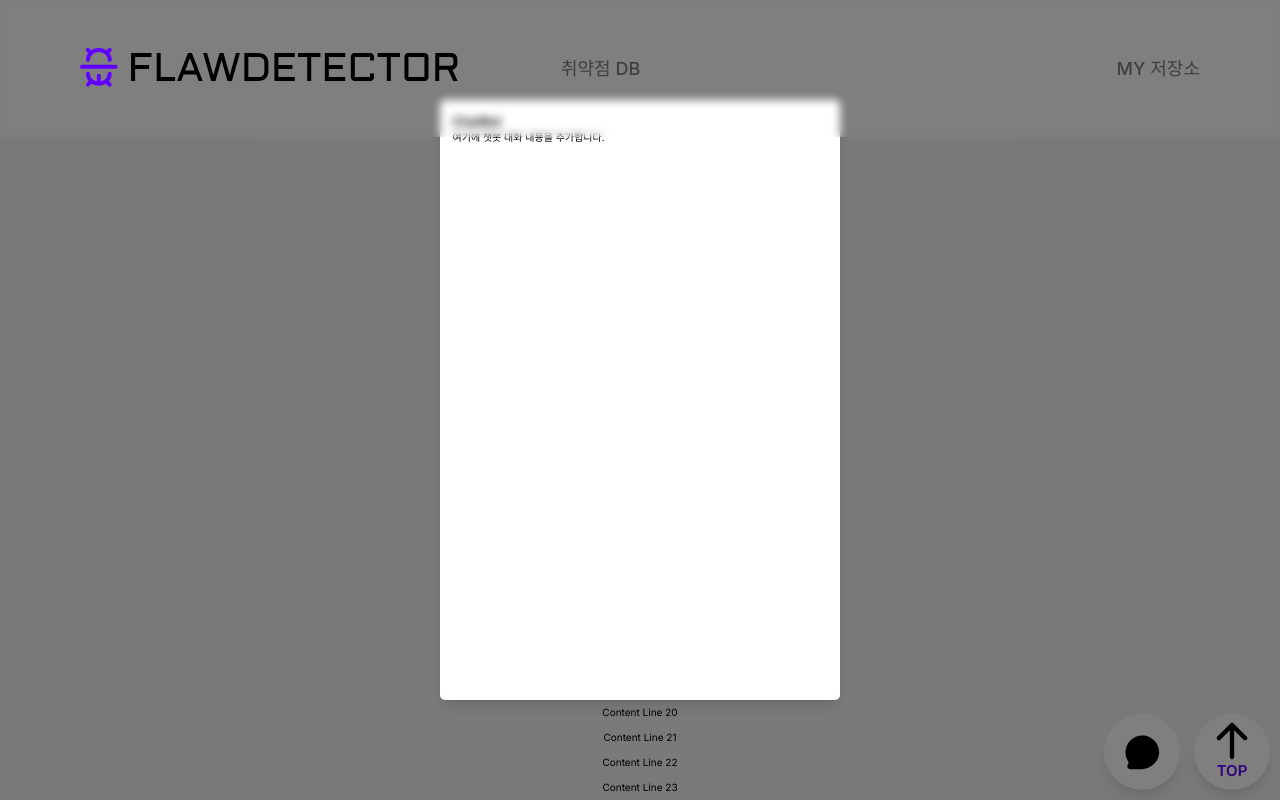
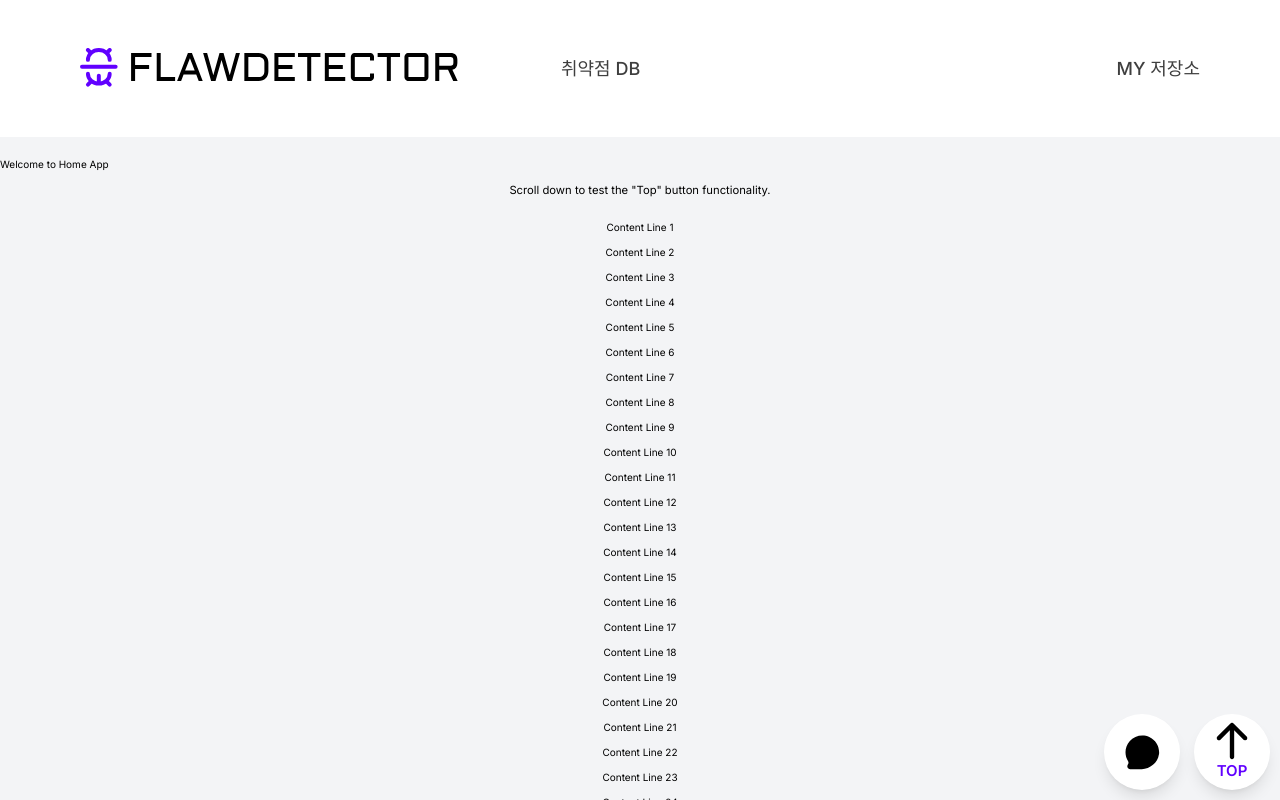
Before and after one commit to sockki/flawDetector, a Next.js app: page /jin in a window 1280 px wide. Both pictures are taken after a click on the button 1142 px from the left and 752 px from the top of the page. Shown: the top 800 px of the page. Built offline with nearby package versions, Linux system fonts and the light colour scheme.

Commit message:
Chore: Floating 컴포넌트 수정

```diff
--- a/src/app/(test)/jin/page.tsx
+++ b/src/app/(test)/jin/page.tsx
@@ -6,7 +6,7 @@ export default function HomeApp() {
   return (
     <div className="relative min-h-screen bg-gray-100">
       <div className="container mx-auto py-8">
-        <h1 className="text-4xl font-bold text-center">Welcome to Home App</h1>
+        <h1 className="text-center·text-4xl·font-bold">Welcome to Home App</h1>
         <p className="mt-4 text-center text-lg">
           Scroll down to test the &quot;Top&quot; button functionality.
         </p>
--- a/src/components/Floating/FloatingButton.tsx
+++ b/src/components/Floating/FloatingButton.tsx
@@ -58,14 +58,14 @@ export function FloatingButton({ type }: FloatingButtonProps) {
             alt={type === 'ask' ? 'Chat Icon' : 'Top Icon'}
             width={icon.width}
             height={icon.height}
-            className="brightness-0 group-hover:invert group-hover:filter group-hover:brightness-0"
+            className="brightness-0 group-hover:`brightness-0·group-hover:invert·group-hover:filter"
           />
           {icon.label && <span className="text-[1.5rem] font-bold">{icon.label}</span>}
         </div>
       </button>
 
       {type === 'ask' && isOpen && (
-        <div className="flex items-center justify-center bg-black bg-opacity-50 fixed inset-0">
+        <div className="fixed·inset-0·flex·items-center·justify-center·bg-black·bg-opacity-5">
           <div className="flex h-[60rem] w-[40rem] flex-col rounded-lg bg-white p-[0.25rem] shadow-lg">
             <ChatBot />
           </div>
```
